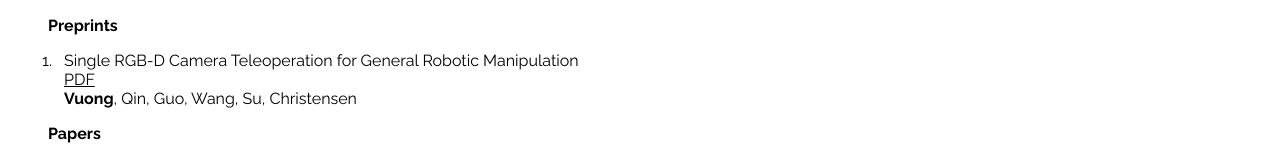
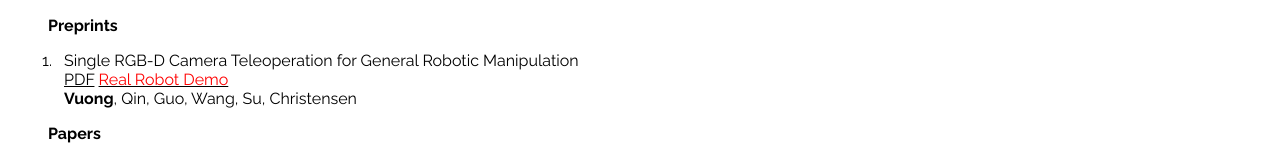
Before and after one commit to quanvuong/quanvuong.github.io, a React (Create React App) app: page / in a window 1280 px wide. Shown: the part 518-678 px from the top of the page. Built offline with nearby package versions, Linux system fonts and the light colour scheme.

Commit message:
add link to robot demo

```diff
--- a/src/Papers.js
+++ b/src/Papers.js
@@ -19,7 +19,7 @@ class Papers extends Component {
             <li>
               <div className="OnePaper">
                 <div>Single RGB-D Camera Teleoperation for General Robotic Manipulation</div>
-                <div><a href="https://arxiv.org/abs/2106.14396">PDF</a> </div>
+                <div><a href="https://arxiv.org/abs/2106.14396">PDF</a> <a href="https://sites.google.com/view/manipulation-teleop-with-rgbd/home"><span style={{ color: 'red' }}>Real Robot Demo</span></a> </div>
                 <div> <strong>Vuong</strong>, Qin, Guo, Wang, Su, Christensen </div>
               </div>
             </li>
```
